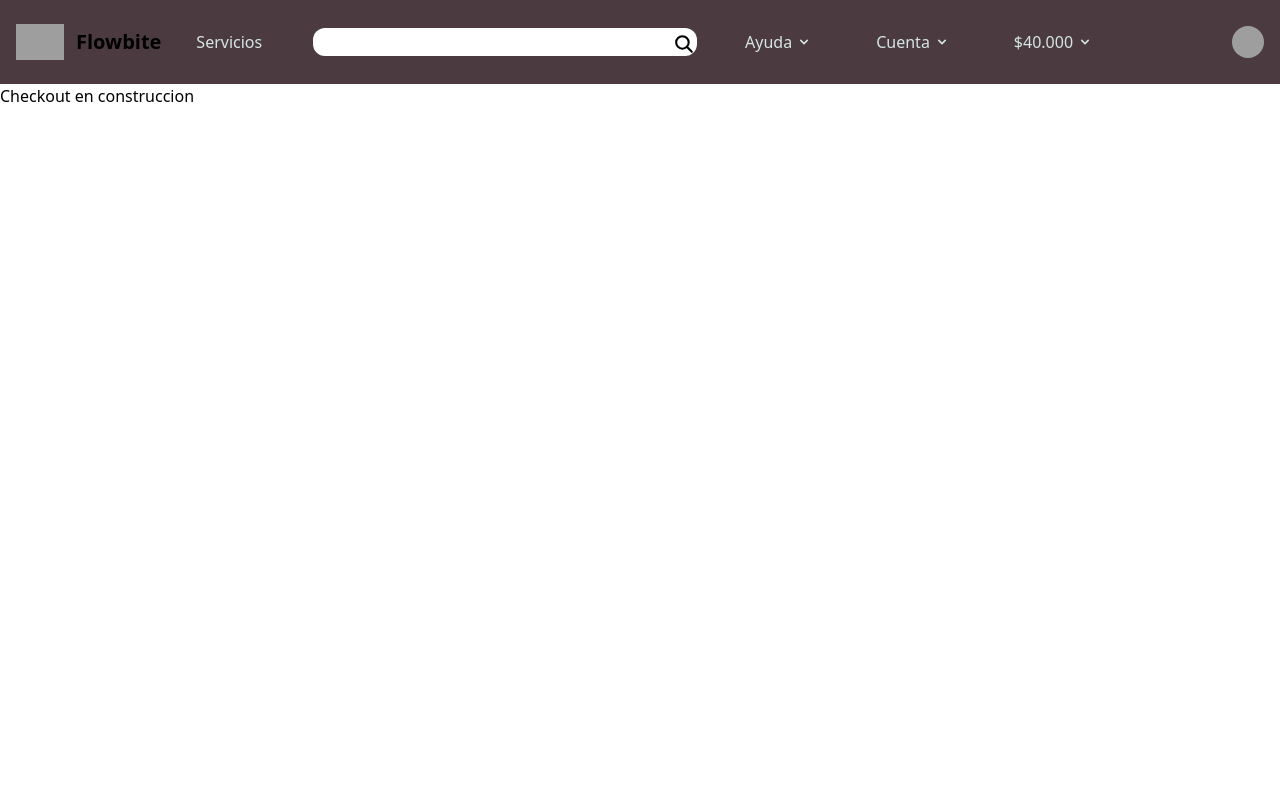
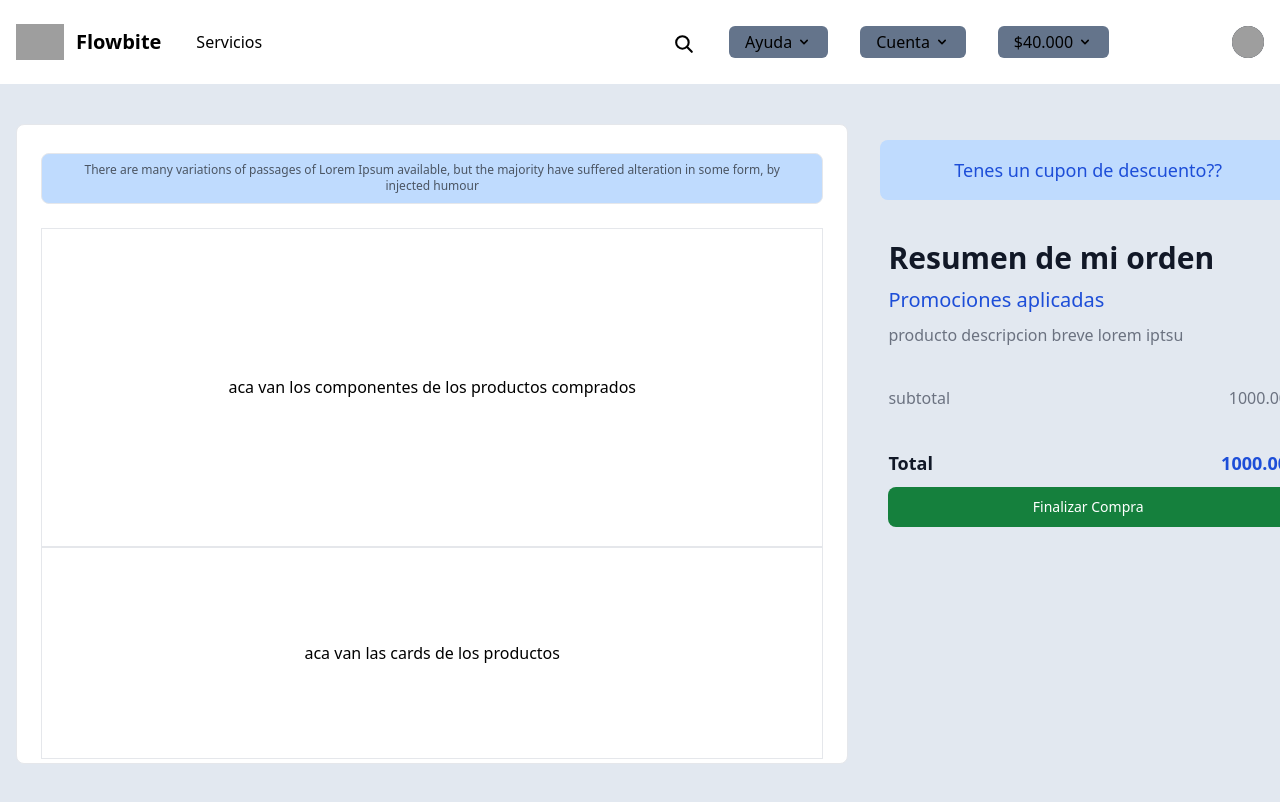
Before and after one commit to PetFriendlyUniverse/Henry-Pf, a React (Vite) app in the folder client/: page /shop/checkout in a window 1280 px wide. Built offline with nearby package versions, Linux system fonts and the light colour scheme; grey boxes are pictures that could not be loaded.

Commit message:
maquetado y estilos de la vista checkout

```diff
--- a/client/src/pages/ecommerce/Checkout/Checkout.jsx
+++ b/client/src/pages/ecommerce/Checkout/Checkout.jsx
@@ -1,5 +1,56 @@
 function Checkout() {
-  return <div>Checkout en construccion</div>;
+  return (
+    <div className="flex h-[90vh] w-screen items-center justify-center bg-slate-200">
+      <div className="my-4 flex h-screen max-h-[80vh] min-w-[60vw] flex-row items-center justify-center ">
+        <div className="m-4 flex h-full w-4/6 flex-col  items-center justify-center rounded-lg border bg-white px-6 ">
+          <div className="m-6 flex h-[8%] w-full items-center justify-center rounded-lg border bg-blue-200 px-6 text-center  text-xs  text-gray-600">
+            There are many variations of passages of Lorem Ipsum available, but
+            the majority have suffered alteration in some form, by injected
+            humour
+          </div>
+          <div className=" flex h-3/6 w-full  items-center justify-center border">
+            aca van los componentes de los productos comprados
+          </div>
+          <div className=" flex h-2/6 w-full items-center justify-center border">
+            aca van las cards de los productos
+          </div>
+        </div>
+        <div className=" flex h-4/6 w-2/6 flex-col self-start ">
+          <div className="m-4 flex h-1/6 w-full  items-center justify-center rounded-lg bg-blue-200  text-lg text-blue-700">
+            Tenes un cupon de descuento??
+          </div>
+          <div className="m-4 flex h-5/6 w-full flex-col items-center justify-between  p-2">
+            <h1 className=" self-start text-3xl font-bold  text-gray-900">
+              Resumen de mi orden
+            </h1>
+            <h3 className="self-start text-xl font-medium text-blue-700">
+              Promociones aplicadas
+            </h3>
+            <span className="self-start text-gray-500">
+              producto descripcion breve lorem iptsu
+            </span>
+            <hr className="my-2 h-1 border-0 bg-gray-700" />
+            <div className="flex w-full justify-between">
+              <span className="text-gray-500">subtotal</span>
+              <span className="text-gray-500">1000.00</span>
+            </div>
+            <hr className="my-2 h-1 border-0 bg-gray-700" />
+            <div className="flex w-full  justify-between text-lg">
+              <h3 className=" font-bold text-gray-900">Total</h3>
+              <h3 className=" font-bold  text-blue-700">1000.00</h3>
+            </div>
+
+            <button
+              type="button"
+              className=" w-full self-end rounded-lg bg-green-700 px-5 py-2.5 text-sm font-medium text-white hover:bg-green-800 focus:outline-none focus:ring-4 focus:ring-green-300 dark:bg-green-600 dark:hover:bg-green-700 dark:focus:ring-green-800"
+            >
+              Finalizar Compra
+            </button>
+          </div>
+        </div>
+      </div>
+    </div>
+  );
 }
 
 export default Checkout;
--- a/client/tailwind.config.cjs
+++ b/client/tailwind.config.cjs
@@ -2,13 +2,6 @@
 module.exports = {
   content: ["./index.html", "./src/**/*.{js,jsx}"],
   theme: {
-    colors: {
-      primary: "#4B3B40",
-      secondary: "#82735C",
-      crem: "#CACFD6",
-      green: "#D6E5E3",
-      yellow: "#E1BC29",
-    },
     extend: {},
   },
   plugins: [],
```
